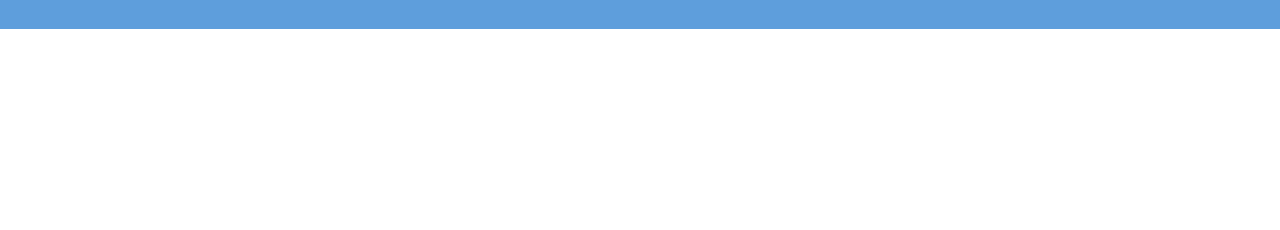
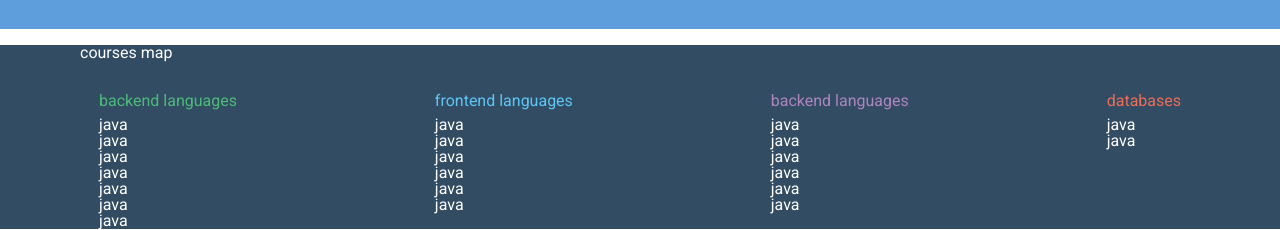
Before and after one commit to almeidaleandro28/Alura-alurinha, a website: page index.html in a window 1280 px wide. Shown: the part 1364-1594 px from the top of the page. Before the commit the page ends 1393 px from the top, so only its background shows below. Drawn offline with Linux system fonts and the light colour scheme.

Commit message:
position map courses

```diff
--- a/index.html
+++ b/index.html
@@ -130,5 +130,51 @@
 		</div><!--end container-->
 	</div>
 	<!--end about-->
+	<div class="map">
+		<h2 class="map-title">courses map</h2>
+		<div class="map-list">
+			<div class="map-backend">
+			<h3 class="map-subtitle">backend languages</h3>
+			<ul class="map-courses">
+				<li class="map-course">java</li>
+				<li class="map-course">java</li>
+				<li class="map-course">java</li>
+				<li class="map-course">java</li>
+				<li class="map-course">java</li>
+				<li class="map-course">java</li>
+				<li class="map-course">java</li>
+			</ul>
+			</div><!--end map-backend-->
+			<div class="map-front">
+			<h3 class="map-subtitle">frontend languages</h3>
+			<ul class="map-courses">
+				<li class="map-course">java</li>
+				<li class="map-course">java</li>
+				<li class="map-course">java</li>
+				<li class="map-course">java</li>
+				<li class="map-course">java</li>
+				<li class="map-course">java</li>
+			</ul>
+			</div><!--end map-frontend-->
+			<div class="map-framework">
+			<h3 class="map-subtitle">backend languages</h3>
+			<ul class="map-courses">
+				<li class="map-course">java</li>
+				<li class="map-course">java</li>
+				<li class="map-course">java</li>
+				<li class="map-course">java</li>
+				<li class="map-course">java</li>
+				<li class="map-course">java</li>
+			</ul>
+			</div><!--end map-framework-->
+			<div class="map-database">
+			<h3 class="map-subtitle">databases</h3>
+			<ul class="map-courses">
+				<li class="map-course">java</li>
+				<li class="map-course">java</li>
+			</ul>
+		</div><!--end map-database--->
+		</div><!--end map-list-->
+	</div><!--end map-->
 </body>
 </html>
--- a/scss/style.scss
+++ b/scss/style.scss
@@ -4,6 +4,7 @@
 @import "header";
 @import "courses";
 @import "about";
+@import "map";
 
 body {
   background-color: $c-white;
```
Also changed, not shown: css/style.css, 1 other file.
